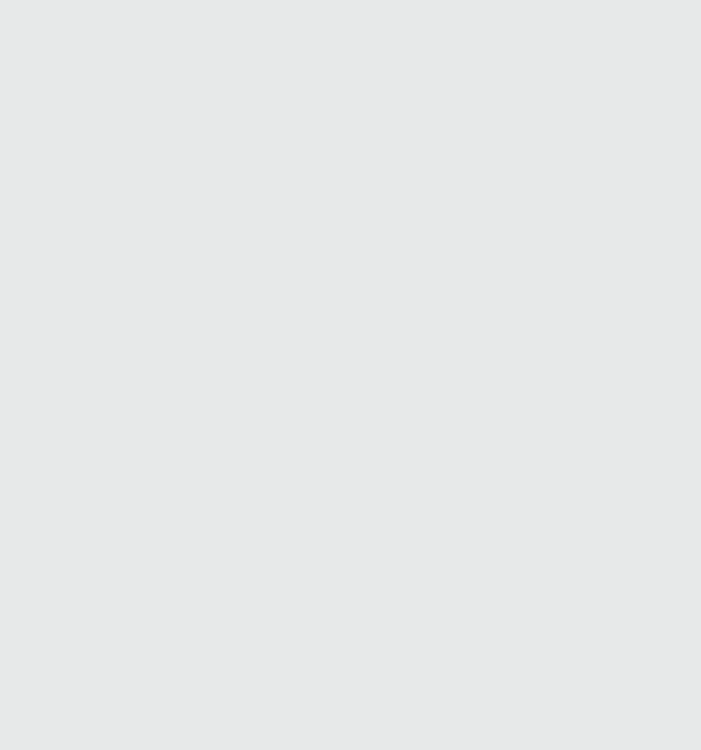
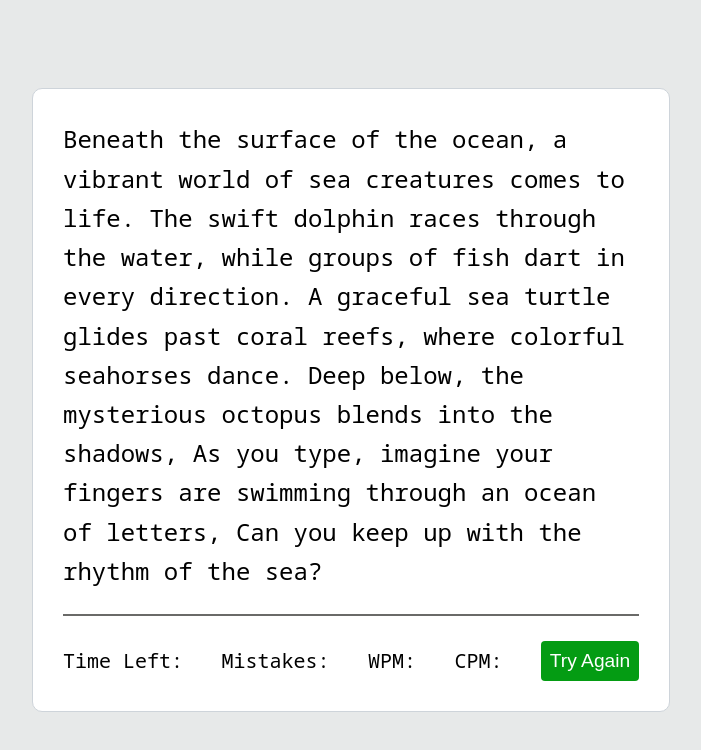
Before and after one commit to Massa-Albani4/TypingGame, a React (Vite) app: page / in a window 1280 px wide. Shown: the top 750 px of the page, without its empty margins (289-990 px from the left). Built offline with nearby package versions, Linux system fonts and the light colour scheme.

Commit message:
Add css styles

```diff
--- a/src/App.css
+++ b/src/App.css
@@ -1,8 +1,12 @@
-body {
+* {
+  margin: 0;
   padding: 0;
-  margin: 0;
+}
+
+.App {
   box-sizing: border-box;
   min-height: 100vh;
+  width: 100%;
   display: flex;
   justify-content: center;
   align-items: center;
@@ -11,10 +15,43 @@ body {
 }
 
 .container {
-  margin: 5px;
-  padding: 30px;
-  border-radius: 10px;
-  box-sizing: border-box;
+  max-width: 45%;
+  background: #fff;
+  padding: 1.875rem;
+  border-radius: 0.625rem;
   border: 1px solid #ced4da;
-  background: #fff;
 }
+
+.test {
+  user-select: none;
+  font-size: 1.5rem;
+  line-height: 2.45rem;
+  user-select: none;
+  cursor: text;
+  margin-bottom: 1.5rem;
+}
+
+.result {
+  display: flex;
+  font-size: 1.25rem;
+  justify-content: space-between;
+  align-items: center;
+  padding-top: 1.563rem;
+  border-top: 2px solid rgb(106, 106, 104);
+}
+
+.resetBtn {
+  padding: 0.55rem;
+  outline: none;
+  transition: all 0.5s;
+  background-color: #049c13;
+  color: #fff;
+  border: none;
+  font-size: 1.2rem;
+  cursor: pointer;
+  border-radius: 0.25rem;
+}
+
+.resetBtn:hover {
+  background-color: #02500b;
+}
--- a/src/App.jsx
+++ b/src/App.jsx
@@ -1,7 +1,13 @@
+import { useState } from "react";
+import TypingTest from "./components/TypingTest";
 import "./App.css";
 
 function App() {
-  return <div></div>;
+  return (
+    <div className="App">
+      <TypingTest />
+    </div>
+  );
 }
 
 export default App;
--- /dev/null
+++ b/src/components/TypingTest.jsx
@@ -0,0 +1,24 @@
+import React from "react";
+
+function TypingTest() {
+  const paragraph = `Beneath the surface of the ocean, a vibrant world of sea creatures comes to life. The swift dolphin races through the water, while groups of fish dart in every direction. A graceful sea turtle glides past coral reefs, where colorful seahorses dance. Deep below, the mysterious octopus blends into the shadows, As you type, imagine your fingers are swimming through an ocean of letters, Can you keep up with the rhythm of the sea?`;
+
+  return (
+    <div className="container">
+      <div className="test">
+        {paragraph.split("").map((char, index) => (
+          <span className="char">{char}</span>
+        ))}
+      </div>
+      <div className="result">
+        <p>Time Left:</p>
+        <p>Mistakes:</p>
+        <p>WPM: </p>
+        <p>CPM: </p>
+        <button className="resetBtn">Try Again</button>
+      </div>
+    </div>
+  );
+}
+
+export default TypingTest;
```
